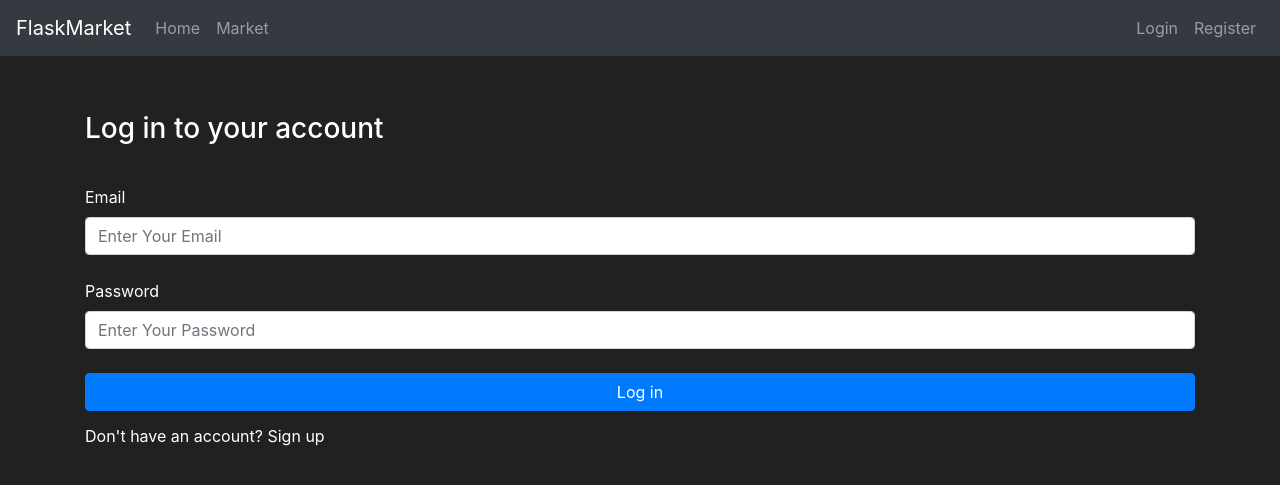
After one commit to Ahmednabil14/MarketProject, a Flask app: page /login in a window 1280 px wide. The commit adds this page. Shown: the top 485 px of the page. Run offline with Flask 3, Linux system fonts and the light colour scheme; some libraries are stand-ins or nearby versions.

Commit message:
1 - 1 relation

```diff
--- a/web_flask/forms.py
+++ b/web_flask/forms.py
@@ -2,12 +2,33 @@
 """register form"""
 from flask_wtf import FlaskForm
 from wtforms import StringField, PasswordField, SubmitField
-from wtforms.validators import Length, Email, EqualTo, DataRequired
+from wtforms.validators import Length, Email, EqualTo, DataRequired, ValidationError
+from web_flask.models import User
+
+class Register(FlaskForm):
+
+    # function must call validate_(the field_name)
+    def validate_user_name(self, user_to_create):
+        user = User.query.filter_by(user_name=user_to_create.data).first()
+        if user:
+            raise ValidationError("This user already exists!")
+
+    def validate_email(self, email_to_create):
+        email = User.query.filter_by(email=email_to_create.data).first()
+        if email:
+            raise ValidationError('This email already exists!')
+
+    user_name = StringField(label='User Name', validators=[Length(min=4, max=30), DataRequired()])
+    email = StringField(label='Email', validators=[Length(max=60), Email(), DataRequired()])
+    password = PasswordField(label='Password', validators=[Length(min=6, max=60), DataRequired()])
+    password_confirm = PasswordField(label='Confirm Password', validators=[EqualTo('password'), DataRequired()])
+    submit = SubmitField(label='Sign Up')
 
 
-class Register(FlaskForm):
-    user_name = StringField(label='User Name:', validators=[Length(min=4, max=30), DataRequired()])
-    email = StringField(label='Email:', validators=[Length(max=60), Email(), DataRequired()])
-    password = PasswordField(label='Password:', validators=[Length(min=6, max=60), DataRequired()])
-    password_confirm = PasswordField(label='Confirm Password:', validators=[EqualTo('password'), DataRequired()])
-    submit = SubmitField(label='Sign Up')
+class Login(FlaskForm):
+    email = StringField(label='Email', validators=[DataRequired()])
+    password = PasswordField(label='Password', validators=[DataRequired()])
+    submit = SubmitField(label='Log in')
+
+class PurchaseItems(FlaskForm):
+    submit = SubmitField(label='Purchase')
--- a/web_flask/routes.py
+++ b/web_flask/routes.py
@@ -1,9 +1,11 @@
 #!/usr/bin/python3
 """routes of the application"""
 from web_flask import app, db
-from flask import render_template, redirect, url_for
+# get_flashed_messages use for collecting error is one list
+from flask import render_template, redirect, url_for, flash, get_flashed_messages, request
 from web_flask.models import Item, User
-from web_flask.forms import Register
+from web_flask.forms import Register, Login, PurchaseItems
+from flask_login import login_user, logout_user, login_required, current_user
 
 
 @app.route("/", strict_slashes=False)
@@ -11,10 +13,22 @@ from web_flask.forms import Register
 def home_page():
     return render_template("home.html")
 
-@app.route("/market", strict_slashes=False)
+@app.route("/market", strict_slashes=False, methods=["POST", "GET"])
+@login_required
 def market_page():
-    items = Item.query.all()
-    return render_template("market.html", items=items)
+    purchase_form = PurchaseItems()
+    if request.method == "POST":
+        purchased_item_id = request.form.get("purchased_item")
+        purchased_item_obj = Item.query.filter_by(id=purchased_item_id).first()
+        if purchased_item_obj:
+            if current_user.budget >= purchased_item_obj.price and purchased_item_obj.in_stock > 0:
+                purchased_item_obj.in_stock -= 1
+                purchased_item_obj.user_id = current_user.id
+                current_user.budget -= purchased_item_obj.price
+                db.session.commit()
+
+    items = Item.query.filter(Item.in_stock > 0)
+    return render_template("market.html", items=items, purchase_form=purchase_form)
 
 @app.route("/register", strict_slashes=False, methods=["POST", "GET"])
 def register_page():
@@ -25,8 +39,35 @@ def register_page():
         password=register_form.password.data)
         db.session.add(new_user)
         db.session.commit()
+        login_user(new_user)
+        flash("Welcome {}".format(new_user.user_name), category='success')
         return redirect(url_for("home_page"))
     if register_form.errors:
         for err in register_form.errors.values():
-            print(err)
+            flash(err, category='danger')
     return render_template("register.html", form=register_form)
+
+@app.route("/login", strict_slashes=False, methods=["POST", "GET"])
+def login_page():
+    login_form = Login()
+    if login_form.validate_on_submit():
+        user = User.query.filter_by(email=login_form.email.data).first()
+        if user:
+            if user.check_password_match(login_form.password.data):
+                login_user(user)
+                flash("Welcome {}".format(user.user_name), category='success')
+                return redirect(url_for('home_page'))
+            else:
+                flash("Incorrect password!", category='danger')
+        else:
+            flash("The email address you entered isn't connected to an account.", category='danger')
+    if login_form.errors:
+        for err in login_form.error.values():
+            flash(err, category='danger')
+    return render_template("login.html", form=login_form)
+
+
+@app.route("/logout", strict_slashes=False)
+def logout_page():
+    logout_user()
+    return redirect(url_for("home_page"))
--- a/web_flask/templates/base.html
+++ b/web_flask/templates/base.html
@@ -23,16 +23,48 @@
                   <a class="nav-link" href="{{ url_for('market_page') }}">Market</a>
                 </li>
             </ul>
+            <!-- current_user is an attribute in flask_login -->
+            <!-- is_authenticated check if user is logged in -->
+            {% if current_user.is_authenticated %}
                 <ul class="navbar-nav">
                     <li class="nav-item">
-                  <a class="nav-link" href="#">Login</a>
+                        <a class="nav-link" style="color: lawngreen; font-weight: bold">
+                            <i class="fas fa-coins"></i>
+                            {{ current_user.budget_in_digits }}$
+                        </a>
+                    </li>
+                    <li class="nav-item">
+                        <a class="nav-link active" href="{{ url_for('home_page') }}">{{ current_user.user_name }}</a>
+                    </li>
+                    <li class="nav-item">
+                        <a class="nav-link" href="{{ url_for('logout_page') }}">Log out</a>
+                    </li>
+                </ul>
+            {% else %}
+                <ul class="navbar-nav">
+                    <li class="nav-item">
+                        <a class="nav-link" href="{{ url_for('login_page') }}">Login</a>
                     </li>
                     <li class="nav-item">
                         <a class="nav-link" href="{{ url_for('register_page') }}">Register</a>
                     </li>
                 </ul>
+            {% endif %}
         </div>
       </nav>
+      {% with messages = get_flashed_messages(with_categories=true) %}
+        {% if messages %}
+            {% for category, message in messages %}
+            <!-- for displaying error message in the top -->
+                <div class="alert alert-{{ category }}">
+                    <button type="button" class="m1-2 mb-1 close" data-dismiss="alert" aria-label="Close">
+                        <span aria-hidden="true">&times;</span>
+                    </button>
+                    {{ message }}
+                </div>
+            {% endfor %}
+        {% endif %}
+      {% endwith %}
       {% block content %}
 
       {% endblock %}
--- /dev/null
+++ b/web_flask/templates/login.html
@@ -0,0 +1,23 @@
+{% extends "base.html" %}
+{% block content %}
+    <div class="container">
+        <h1 class="h3 mb-3 font-weigh-normal" style="margin-top: 5%;">Log in to your account</h1>
+        <br>
+        <form method="post" class="form-signin">
+            <!-- for security-->
+            {{ form.hidden_tag() }}
+
+            {{ form.email.label() }}
+            {{ form.email(class="form-control", placeholder='Enter Your Email') }}
+
+            <br>
+
+            {{ form.password.label() }}
+            {{ form.password(class="form-control", placeholder='Enter Your Password') }}
+
+            <br>
+            {{ form.submit(class="btn btn-log btn-block btn-primary") }}
+        </form>
+        <a style="color: white; margin-top: 1%; position: absolute;" href="{{ url_for('register_page') }}">Don't have an account?  Sign up</a>
+    </div>
+{% endblock %}
--- a/web_flask/templates/register.html
+++ b/web_flask/templates/register.html
@@ -2,7 +2,6 @@
 {% block content %}
     <div class="container">
         <h1 class="h3 mb-3 font-weigh-normal" style="margin-top: 5%;">Create a new account</h1>
-        <br>
         <form method="post" class="form-register">
             <!-- for security-->
             {{ form.hidden_tag() }}
@@ -21,5 +20,6 @@
             <br>
             {{ form.submit(class="btn btn-log btn-block btn-primary") }}
         </form>
+        <a style="color: white; position: absolute; margin-top: 1%;" href="{{ url_for('login_page') }}">You have an account?  Log in</a>
     </div>
 {% endblock %}
```
Also changed, not shown: requirment.txt (added, +10 -0 lines), web_flask/__init__.py (+11 -1 lines), web_flask/models.py (+32 -3 lines), web_flask/templates/home.html (+16 -2 lines), web_flask/templates/includes/items_modals.html (added, +62 -0 lines), web_flask/templates/market.html (+12 -3 lines). Lines whose indentation alone changed are shown as unchanged.
